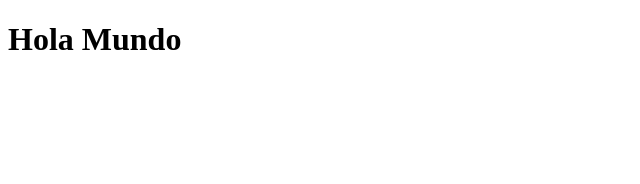
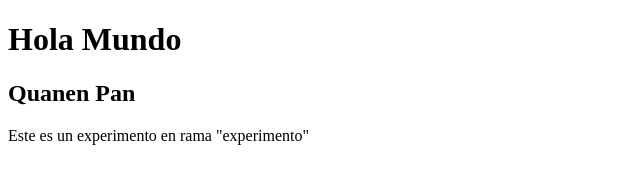
Before and after one commit to qep-hub/prueba, a plain HTML site: page index.html in a window 1280 px wide. Shown: the whole page, without its empty margins (0-640 px from the left). Drawn offline with Linux system fonts and the light colour scheme.

Commit message:
Agregamos texto de experimento

```diff
--- a/index.html
+++ b/index.html
@@ -4,10 +4,19 @@
 	<title>Git</title>
 </head>
 <body>
-	<h1>Hola Mundo</h1>
+
+	<header>
+		<h1>Hola Mundo</h1>
+	</header>
 
 	<div class="row">
-		<div class="col"></div>
+		<div class="col">
+			<h2>Quanen Pan</h2>
+		</div>
 	</div>
+
+	<footer>
+		<p>Este es un experimento en rama "experimento"</p>
+	</footer>
 </body>
 </html>
```
